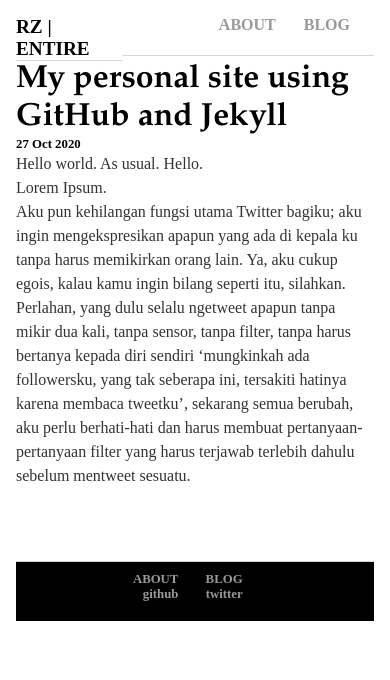
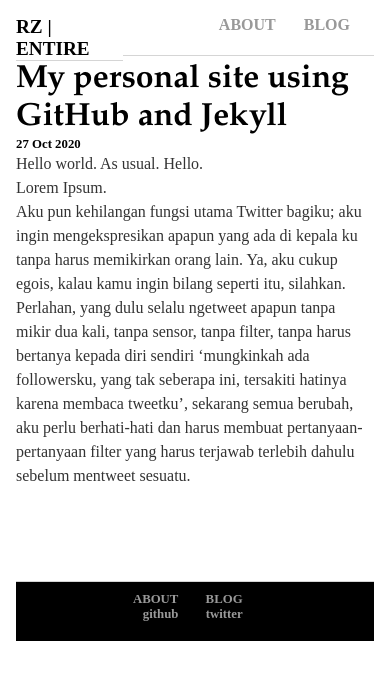
Before and after one commit to rnfitriansyah/rnfitriansyah.github.io, a Jekyll site: the page built from _posts/2020-10-27-rizki-first-site.md, in a window 390 px wide. Shown: the top 680 px of the page. Built offline with Jekyll 4.4.1, drawn with Linux system fonts in a browser that asks for light colours.

Commit message:
Update responsive.css

```diff
--- a/css/responsive.css
+++ b/css/responsive.css
@@ -116,6 +116,7 @@ ul.posts li {
 
     main {
         min-height: 500px;
+        margin: 0 auto 20px;
     }
 
     footer {
```
